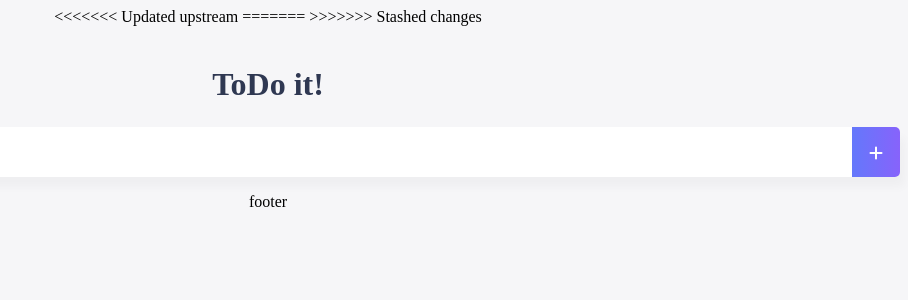
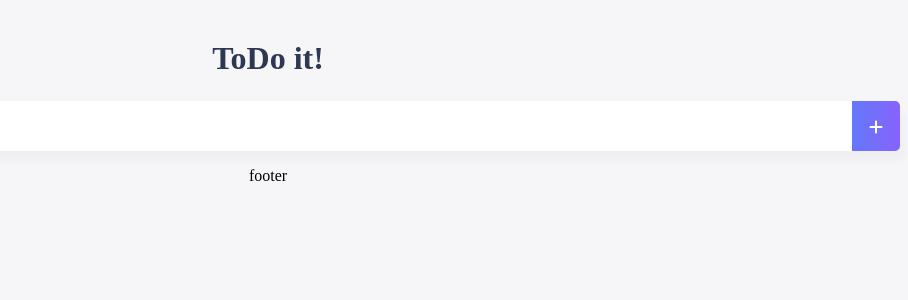
Before and after one commit to kaleb96/Vue-Intermediate, a Vue app in the folder vue-todo/: page / in a window 1280 px wide. Shown: the top 300 px of the page, without its empty margins (372-1280 px from the left). Built offline with nearby package versions, Linux system fonts and the light colour scheme.

Commit message:
update
- chage error in index.html
- update description in TodoList

```diff
--- a/vue-todo/public/index.html
+++ b/vue-todo/public/index.html
@@ -4,18 +4,12 @@
     <meta charset="utf-8">
     <meta http-equiv="X-UA-Compatible" content="IE=edge">
     <meta name="viewport" content="width=device-width,initial-scale=1.0">
-<<<<<<< Updated upstream
-    <link rel="icon" href="../src/assets/favicon.ico">
-    <link rel="preconnect" href="https://fonts.googleapis.com">
-    <link rel="preconnect" href="https://fonts.gstatic.com" crossorigin>
-    <link href="https://fonts.googleapis.com/css2?family=Ubuntu:wght@300&display=swap" rel="stylesheet">
-=======
+
     <link rel="icon" href="<%= BASE_URL %>favicon.ico">
     <script src="https://kit.fontawesome.com/20ea07c135.js" crossorigin="anonymous"></script>
     <link rel="preconnect" href="https://fonts.googleapis.com">
 <link rel="preconnect" href="https://fonts.gstatic.com" crossorigin>
 <link href="https://fonts.googleapis.com/css2?family=Ubuntu:wght@300&display=swap" rel="stylesheet">
->>>>>>> Stashed changes
     <title><%= htmlWebpackPlugin.options.title %></title>
   </head>
   <body>
--- a/vue-todo/src/components/TodoList.vue
+++ b/vue-todo/src/components/TodoList.vue
@@ -4,7 +4,8 @@
             ul>li*3 ul 태그 안에 li태그 3개를 만듬
         -->
         <ul>
-            <li v-for="(todoItem, index) in todoItems" v-bind:key="todoItem.item" class="shadow">
+            <!-- todoItems에서 todoitem 만큼 반복한다 -->
+            <li v-for="(todoItem, index) in todoItems" :key="todoItem.item" class="shadow">
                 <i class="checkBtn fa-sharp fa-solid fa-check" v-bind:class="{checkBtnCompleted: todoItem.completed}"
                 v-on:click="toggleComplete(todoItem, index)"></i>
                 <span v-bind:class="{textCompleted: todoItem.completed}">{{ todoItem.item }}</span>
```
